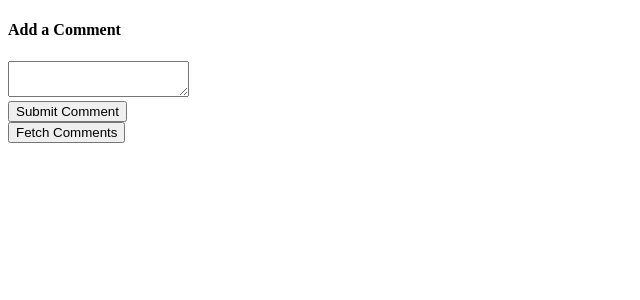
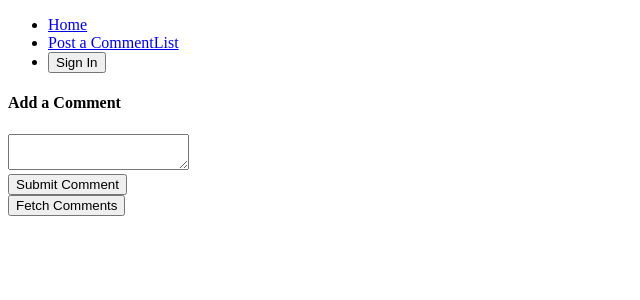
Before and after one commit to sotirelisc/react-testing-demo, a React (Create React App) app: page /post in a window 1280 px wide. Shown: the top 300 px of the page, without its empty margins (0-640 px from the left). Built offline with nearby package versions, Linux system fonts and the light colour scheme.

Commit message:
Create HOC to redirect if user not logged in.

```diff
--- a/src/components/App.js
+++ b/src/components/App.js
@@ -1,12 +1,48 @@
 import React from 'react';
-import { Route } from 'react-router-dom';
+import { connect } from 'react-redux';
+import { Route, Link } from 'react-router-dom';
 import CommentList from 'components/CommentList';
 import CommentBox from 'components/CommentBox';
+import {
+  changeAuth
+} from 'actions';
 
 class App extends React.Component {
+  renderButton() {
+    if (this.props.auth) {
+      return (
+        <button onClick={() => this.props.changeAuth(false)}>
+          Sign Out
+        </button>
+      );
+    }
+    return (
+      <button onClick={() => this.props.changeAuth(true)}>
+        Sign In
+      </button>
+    );
+  }
+
+  renderHeader() {
+    return (
+      <ul>
+        <li>
+          <Link to="/">Home</Link>
+        </li>
+        <li>
+          <Link to="/post">Post a CommentList</Link>
+        </li>
+        <li>
+          {this.renderButton()}
+        </li>
+      </ul>
+    );
+  }
+
   render() {
     return (
       <div>
+        {this.renderHeader()}
         <Route path="/post" exact component={CommentBox} />
         <Route path="/" exact component={CommentList} />
       </div>
@@ -14,4 +50,12 @@ class App extends React.Component {
   }
 }
 
-export default App;
+const mapStateToProps = state => {
+  return {
+    auth: state.auth
+  };
+};
+
+export default connect(mapStateToProps, {
+  changeAuth
+})(App);
--- a/src/components/CommentBox.js
+++ b/src/components/CommentBox.js
@@ -33,13 +33,7 @@ class CommentBox extends React.Component {
   }
 }
 
-const mapStateToProps = state => {
-  return {
-    comments: state.comments
-  };
-};
-
-export default connect(mapStateToProps, {
+export default connect(null, {
   saveComment,
   fetchComments
 })(CommentBox);
--- a/src/reducers/index.js
+++ b/src/reducers/index.js
@@ -1,6 +1,8 @@
 import { combineReducers } from 'redux';
 import commentsReducer from 'reducers/comments';
+import authReducer from 'reducers/auth';
 
 export default combineReducers({
-  comments: commentsReducer
+  comments: commentsReducer,
+  auth: authReducer
 });
```
Also changed, not shown: src/components/requireAuth.js (added, +33 -0 lines).
